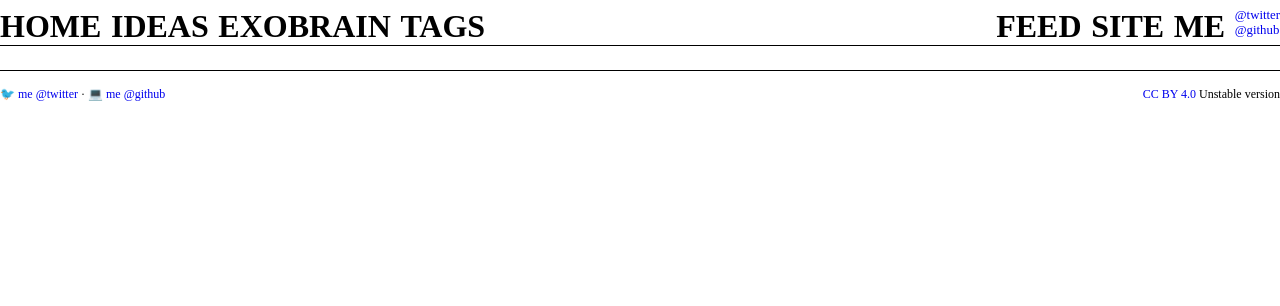
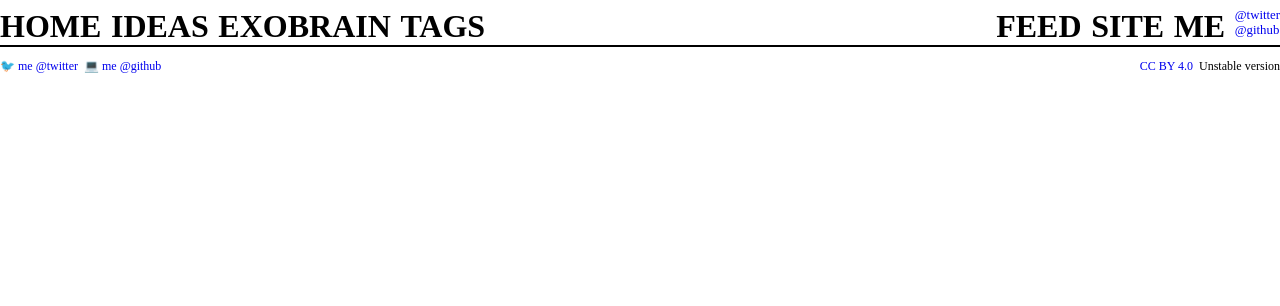
Before and after one commit to karlicoss/beepb00p, a Python web app: template meta/templates/default.html in a window 1280 px wide. Shown: the top 306 px of the page. Run offline with Jinja, Linux system fonts and the light colour scheme; the template is opened without the code that fills it, so the values that code supplies are empty; some web fonts are replaced.

Commit message:
cleanup bottom footer a bit

```diff
--- a/meta/css/default.css
+++ b/meta/css/default.css
@@ -48,14 +48,6 @@ a:link {
     text-decoration: none;
 }
 
-a:hover {
-/*      text-decoration: overline; */
-     /* color: yellow; */
-
-    /* mm, this is nice, but annoying because it infrates and may impact content around the link */
-    /* font-weight: bold; */
-}
-
 
 #topnav {
   /* just to separate from the content */
@@ -71,14 +63,18 @@ a:hover {
   font-weight: bold;
   text-transform: uppercase;
 }
+#topnav > a:hover {
+  color: blue; /* hmm, not sure about this.. a bit misleading, usually unvisited are blue */
+}
 
+#bottomfooter {
+  border-top: 0.1rem solid;
+  padding-top: 1em;
+  font-size: 0.75em;
 
-footer {
-  margin-top: 1.5rem;
-  padding: 1rem 0;
-  border-top: 0.1rem solid #000;
-  font-size: 0.75rem;
-  text-align: right;
+  display: flex;
+  flex-wrap: wrap;
+  column-gap: 0.5em;
 }
 
 
--- a/meta/templates/default.html
+++ b/meta/templates/default.html
@@ -72,15 +72,12 @@
     <!-- TODO [2019-09-21 14:04] would be nice to get rebuild time somehow in context -->
     <!-- TODO [2019-09-21 14:06] add a link to stable version of the same page -->
     {% endif %}
-    <!-- TODO make semantic -->
-    <footer>
-        <span style="float:left">
+
+    <footer id="bottomfooter">
         <a href="https://twitter.com/karlicoss">🐦 me @twitter</a>
-        ·
-        <a href="https://github.com/karlicoss">💻 me @github</a>
-        </span>
-
-        <a href="http://creativecommons.org/licenses/by/4.0">CC BY 4.0</a>
+        <a href="https://github.com/karlicoss" >💻 me @github</a>
+        <a href="http://creativecommons.org/licenses/by/4.0"
+           style="margin-left:auto">CC BY 4.0</a>
         {%- if is_stable %}
         {%- else %}
         Unstable version
```
Lines whose indentation alone changed are shown as unchanged.
